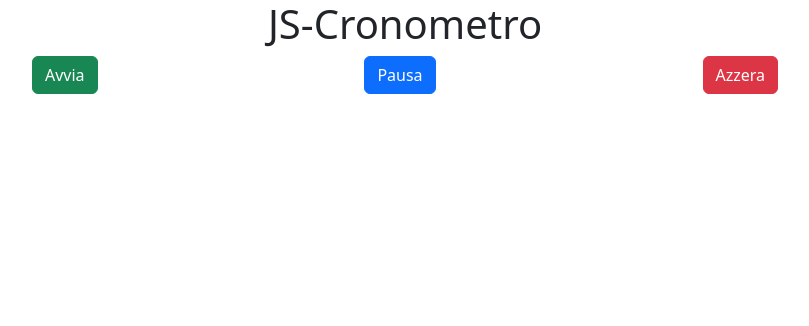
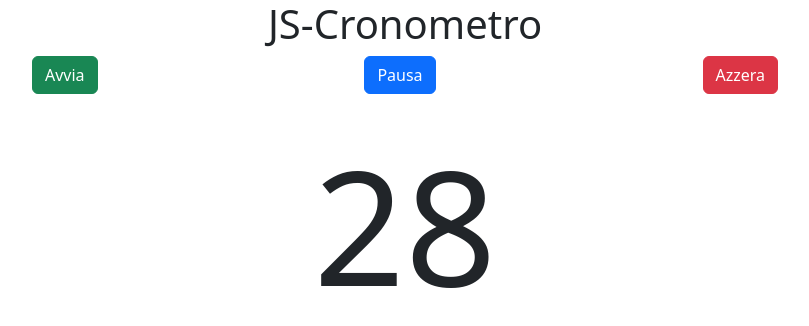
Before and after one commit to SaraDonzellini/js-simon, a plain HTML site: page cronometro/index.html in a window 1280 px wide. Both pictures are taken after a click on the element "Avvia". Shown: the whole page, without its empty margins (235-1044 px from the left). Drawn offline with nearby package versions, Linux system fonts and the light colour scheme.

Commit message:
working  stopwatch

```diff
--- a/cronometro/index.html
+++ b/cronometro/index.html
@@ -7,6 +7,7 @@
   <link rel="shortcut icon" href="https://boolean.careers/favicon/favicon-16x16.png" type="image/x-icon">
   <link href="https://cdn.jsdelivr.net/npm/bootstrap@5.2.0-beta1/dist/css/bootstrap.min.css" rel="stylesheet" integrity="sha384-0evHe/X+R7YkIZDRvuzKMRqM+OrBnVFBL6DOitfPri4tjfHxaWutUpFmBp4vmVor" crossorigin="anonymous">
   <title>2022-12-02</title>
+  <link rel="stylesheet" href="css/style.css">
 </head>
 <body>
 
--- a/cronometro/js/script.js
+++ b/cronometro/js/script.js
@@ -2,3 +2,24 @@ const tempo = document.getElementById('tempo');
 const start = document.getElementById('start');
 const pause = document.getElementById('pause');
 const reset = document.getElementById('reset');
+let conteggio = 0;
+
+
+start.addEventListener('click', function () {
+  const clock = setInterval(() => {
+    conteggio++
+    console.log(conteggio)
+    tempo.innerHTML = conteggio
+  }, 100);
+
+  pause.addEventListener('click', function () {
+    clearInterval(clock)
+    tempo.innerHTML = conteggio
+  })
+  reset.addEventListener('click', function () {
+    conteggio = 0
+    tempo.innerHTML = conteggio
+  })
+
+
+})
```
